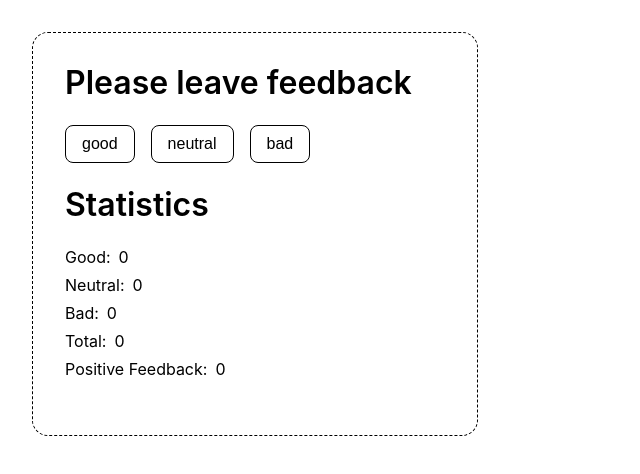
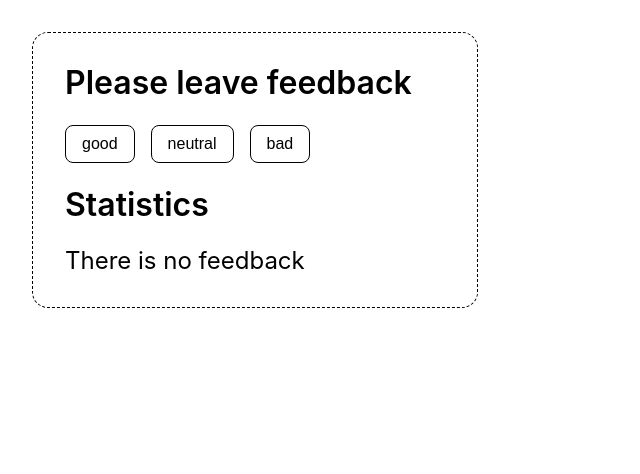
Before and after one commit to Supreme-cake-being/goit-react-hw-02-feedback, a React (Create React App) app: page / in a window 1280 px wide. Shown: the top 474 px of the page, without its empty margins (0-640 px from the left). Built offline with nearby package versions, Linux system fonts and the light colour scheme.

Commit message:
fixing issues

```diff
--- a/src/components/App.jsx
+++ b/src/components/App.jsx
@@ -3,6 +3,7 @@ import { Container } from './App.styled';
 import { Section } from './Section/Section';
 import FeedbackOptions from './FeedbackOptions/FeedbackOptions';
 import Statistics from './Statistics/Statistics';
+import { Notification } from './Notification/Notification';
 
 class App extends Component {
   state = {
@@ -17,31 +18,35 @@ class App extends Component {
     }));
   };
 
-  countTotalFeedback = () => {
-    return Object.values(this.state).reduce((total, value) => (total += value));
-  };
+  countTotalFeedback = () =>
+    Object.values(this.state).reduce((total, value) => (total += value));
 
-  countPositiveFeedbackPercentage = () => {
-    const { good } = this.state;
-    return Math.floor((good / this.countTotalFeedback()) * 100);
-  };
+  countPositiveFeedbackPercentage = () =>
+    Math.floor((this.state.good / this.countTotalFeedback()) * 100);
 
   render() {
+    const total = this.countTotalFeedback();
+    const positivePercentage = this.countPositiveFeedbackPercentage();
+
     return (
       <Container>
         <Section title="Please leave feedback">
           <FeedbackOptions
             options={Object.keys(this.state)}
             onLeaveFeedback={this.onLeaveFeedback}
-          ></FeedbackOptions>
+          />
         </Section>
 
         <Section title="Statistics">
-          <Statistics
-            stats={this.state}
-            total={this.countTotalFeedback()}
-            positivePercentage={this.countPositiveFeedbackPercentage()}
-          ></Statistics>
+          {total ? (
+            <Statistics
+              stats={this.state}
+              total={total}
+              positivePercentage={positivePercentage}
+            />
+          ) : (
+            <Notification message="There is no feedback" />
+          )}
         </Section>
       </Container>
     );
--- a/src/components/FeedbackOptions/FeedbackOptions.jsx
+++ b/src/components/FeedbackOptions/FeedbackOptions.jsx
@@ -9,7 +9,7 @@ class FeedbackOptions extends Component {
   };
 
   static propTypes = {
-    options: PropTypes.array.isRequired,
+    options: PropTypes.arrayOf(PropTypes.string.isRequired).isRequired,
     onLeaveFeedback: PropTypes.func.isRequired,
   };
 
--- /dev/null
+++ b/src/components/Notification/Notification.jsx
@@ -0,0 +1,10 @@
+import { Message } from './Notification.styled';
+import PropTypes from 'prop-types';
+
+export const Notification = ({ message }) => {
+  return <Message>{message} </Message>;
+};
+
+Notification.propTypes = {
+  message: PropTypes.string.isRequired,
+};
--- /dev/null
+++ b/src/components/Notification/Notification.styled.jsx
@@ -0,0 +1,6 @@
+import styled from '@emotion/styled';
+
+export const Message = styled.p`
+  font-size: 24px;
+  line-height: 28px;
+`;
--- a/src/components/Section/Section.jsx
+++ b/src/components/Section/Section.jsx
@@ -12,4 +12,5 @@ export const Section = ({ title, children }) => {
 
 Section.propTypes = {
   title: PropTypes.string.isRequired,
+  children: PropTypes.node.isRequired,
 };
--- a/src/components/Section/Section.styled.jsx
+++ b/src/components/Section/Section.styled.jsx
@@ -2,6 +2,10 @@ import styled from '@emotion/styled';
 
 const Box = styled.div`
   margin-bottom: 24px;
+
+  &:last-child {
+    margin-bottom: 0;
+  }
 `;
 
 const Title = styled.h1`
--- a/src/components/Statistics/Statistics.jsx
+++ b/src/components/Statistics/Statistics.jsx
@@ -32,19 +32,19 @@ class Statistics extends Component {
         <List>
           {Object.entries(stats).map(([key, value]) => {
             return (
-              <Item key={shortid.generate()}>
+              <Item key={key}>
                 <span>{key}: </span>
                 <span>{value}</span>
               </Item>
             );
           })}
 
-          <Item key={shortid.generate()}>
+          <Item key="total">
             <span>total: </span>
             <span>{total}</span>
           </Item>
 
-          <Item key={shortid.generate()}>
+          <Item key="percentage">
             <span>positive feedback: </span>
             <span>{positivePercentage ? positivePercentage + '%' : 0}</span>
           </Item>
```
